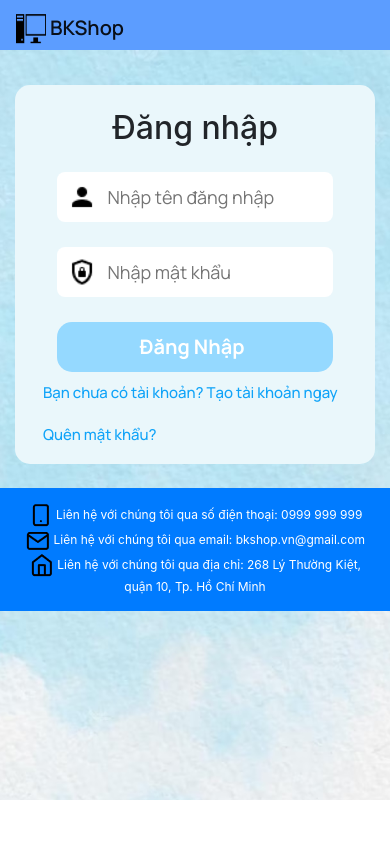
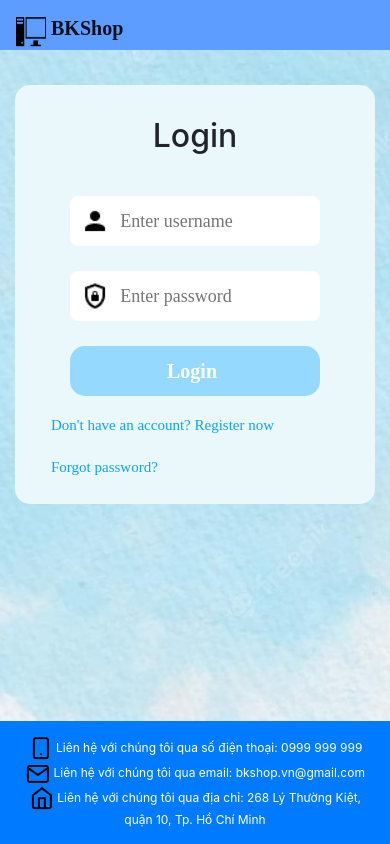
Before and after one commit to nguyenduyhung20/BKShop, a PHP site: page /login in a window 390 px wide. Run offline with PHP 8.4, Linux system fonts and the light colour scheme; some libraries are stand-ins or nearby versions.

Commit message:
login responsive

```diff
--- a/app/views/login.php
+++ b/app/views/login.php
@@ -25,30 +25,30 @@
             BKShop
         </a>
     </nav>
-    <div class="container-fluid">
+    <div class="container-fluid content">
         <div class="col-md-3"></div>
-        <div class="login col-md-6 p-2 my-4 col-12">
-            <h2 class="text-center pt-3">Đăng nhập </h2>
+        <div class="login col-md-6 p-3 my-4 col-12">
+            <h2 class="text-center pt-3">Login</h2>
             <?php if (!empty($errorMessage)): ?>
                 <p>
                     <?php echo $errorMessage; ?>
                 </p>
             <?php endif; ?>
-            <form method="post">
+            <form class="p-2" method="post">
                 <div class="input-field">
                     <img src="img/user.png" alt="">
-                    <input type="text" name="username" id="username" placeholder="Nhập tên đăng nhập" required />
+                    <input type="text" name="username" id="username" placeholder="Enter username" required />
                 </div>
                 <div class="input-field">
                     <img src="img/pass.png" alt="">
-                    <input type="password" name="password" id="password" placeholder="Nhập mật khẩu" required />
+                    <input type="password" name="password" id="password" placeholder="Enter password" required />
                 </div>
                 <div class="input-field button">
-                    <button type="submit" name="login" value="Login">Đăng Nhập</button>
+                    <button type="submit" name="login" value="Login">Login</button>
                 </div>
             </form>
-            <h3> <a href="/register">Bạn chưa có tài khoản? Tạo tài khoản ngay</a></h3>
-            <h3> <a href="/login">Quên mật khẩu? </a></h3>
+            <h3> <a href="/register">Don't have an account? Register now</a></h3>
+            <h3> <a href="/forgot-password">Forgot password? </a></h3>
         </div>
     </div>
     <?php require_once "footer.php" ?>
--- a/css/login.css
+++ b/css/login.css
@@ -1,14 +1,16 @@
-@import url("https://fonts.googleapis.com/css2?family=Manrope:wght@300;400;500;600;700&display=swap");
 nav {
     height: 50px;
     margin-bottom: 10px;
-	background-color: rgb(92,157,255);
+    background-color: rgb(92, 157, 255);
     font-family: 'Manrope';
     font-size: 20px;
     font-weight: 600;
 }
 
-body{
+body {
+    display: flex;
+    flex-direction: column;
+    min-height: 100vh;
     background-image: url("../img/Background.png");
     height: 100%;
     background-position: center;
@@ -17,13 +19,19 @@ body{
     background-color: #0fa3f8;
 }
 
-.login{
+
+.content {
+    flex: 1;
+}
+
+
+.login {
     border-radius: 15px;
     background-color: rgb(234, 247, 251);
     margin: auto;
 }
 
-.input-field{
+.input-field {
     position: relative;
     height: 50px;
     width: 100%;
@@ -83,7 +91,7 @@ body{
     transition: all 0.3s ease;
 }
 
-h3 a{
+h3 a {
     text-align: left;
     font-family: 'Manrope';
     font-style: normal;
@@ -98,30 +106,31 @@ h3 a{
 
 footer {
     padding: 15px;
-	color:white;
+    color: white;
     text-align: center;
 }
+
 @media only screen and (max-width: 992px) {
-    body{
+    body {
         height: 1400px;
     }
-    h3 a{
+    h3 a {
         font-size: 20px;
         line-height: 20px;
-        padding: 0 (0 20px);
+        padding: 0 20px;
     }
 }
 
 @media only screen and (max-width: 480px) {
-    body{
+    body {
         height: 800px;
     }
-    h3 a{
+    h3 a {
         font-size: 15px;
         line-height: 15px;
         padding: 0 20px;
     }
-    footer{
+    footer {
         font-size: 12px;
     }
 }
```
Lines whose indentation alone changed are shown as unchanged.
